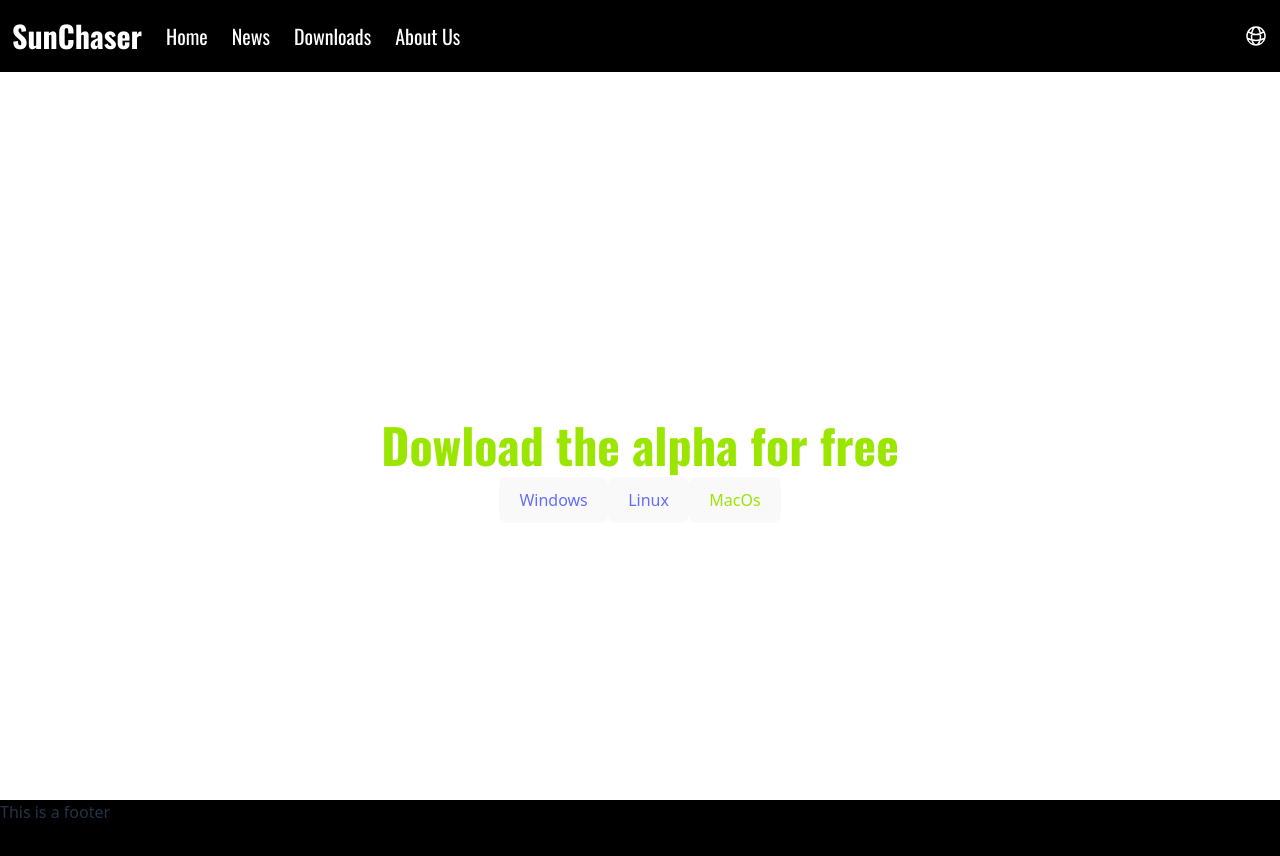
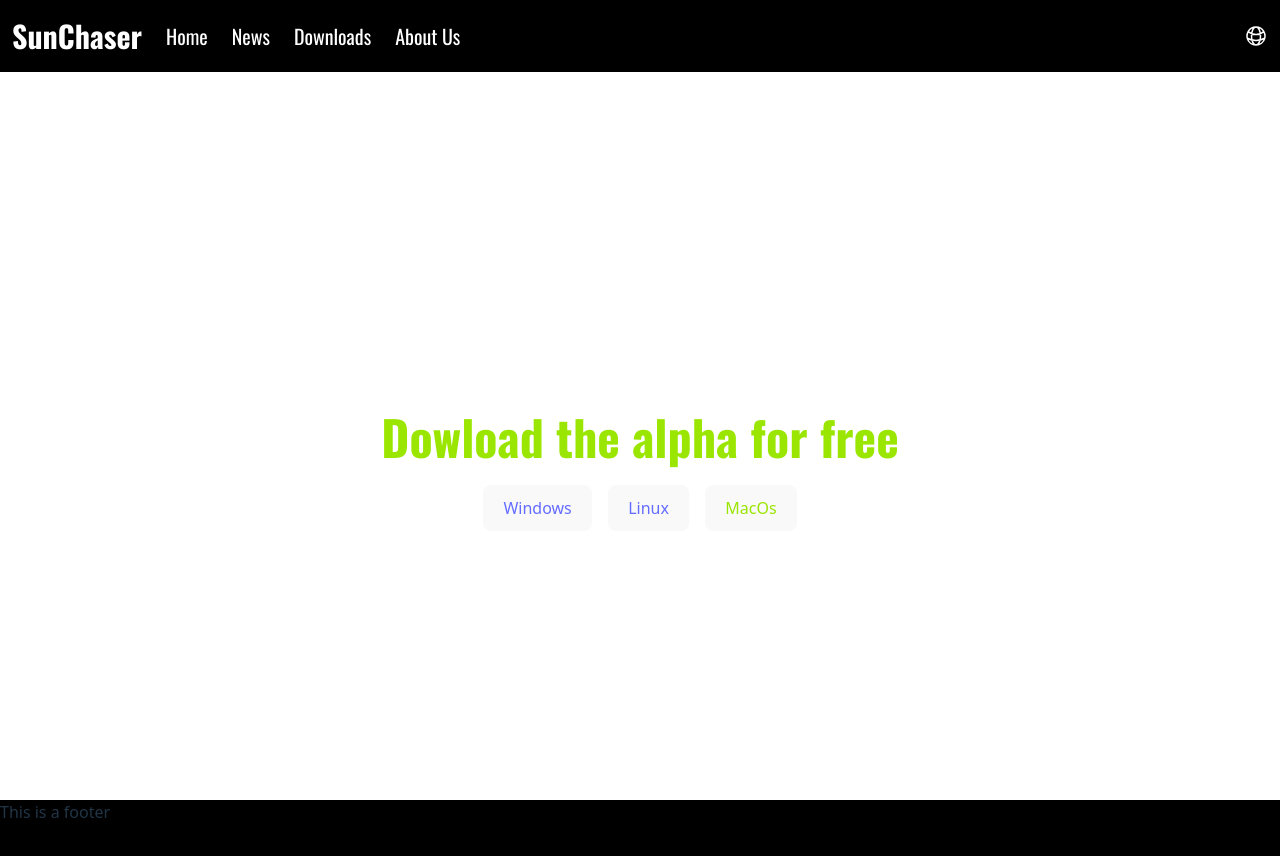
Before and after one commit to EIP-SunChaser/SunChaser-Website, a React (Vite) app: page /download in a window 1280 px wide. Shown: the top 856 px of the page. Built offline with nearby package versions, Linux system fonts and the light colour scheme.

Commit message:
[EDIT] Adjust spacing in download page

```diff
--- a/src/pages/download/index.tsx
+++ b/src/pages/download/index.tsx
@@ -5,9 +5,9 @@ function Download() {
         <div className='h-screen'>
             <HeaderBar />
             <section className="h-screen grid place-items-center bg-white text-lime-400">
-                <div className="text-center space-y-2">
+                <div className="text-center space-y-6">
                     <p className="font-oswald-bold text-5xl">Dowload the alpha for free</p>
-                    <div>
+                    <div className="flex justify-center gap-4">
                         <button>
                             <a href='https://github.com/EIP-SunChaser/SunChaser-Releases/releases/download/v0.0.7/SunChaser-v0.0.7-windows.zip'>Windows</a>
                         </button>
```
